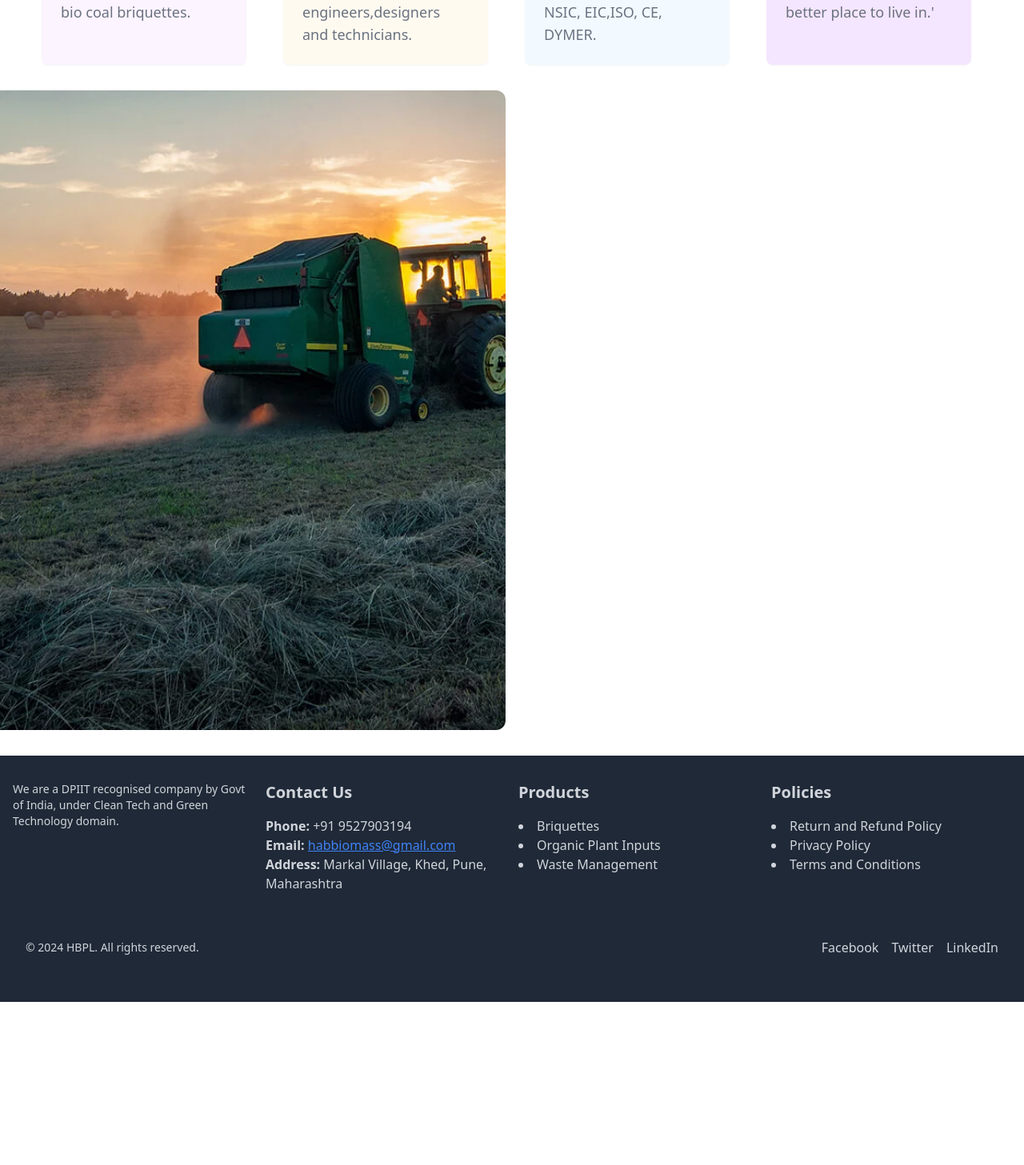
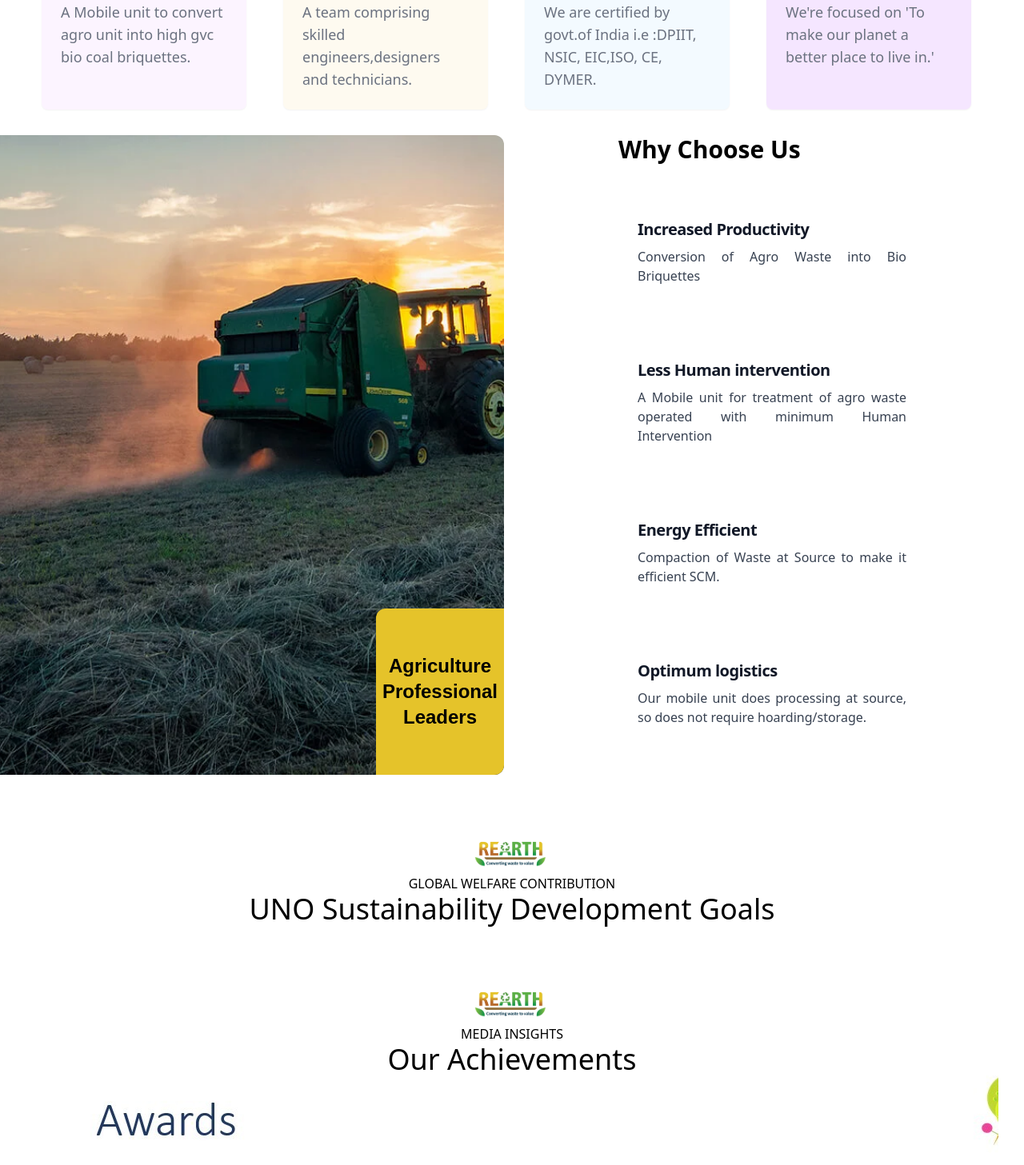
Before and after one commit to Arrnv/SE-porject, a React (Create React App) app: page / in a window 1280 px wide. Shown: the part 1133-2590 px from the top of the page at 80% size. Before the commit the page ends 2386 px from the top, so only its background shows below. Built offline with nearby package versions, Linux system fonts and the light colour scheme.

Commit message:
arnav
home page

```diff
--- a/src/components/Navbar.jsx
+++ b/src/components/Navbar.jsx
@@ -1,9 +1,6 @@
 import React, { useState } from 'react';
 import 'flowbite';
 import image2 from '../assets/rearth_logo.png'
-
-
-
 
 const Navbar = () => {
     const [isMobileMenuOpen, setIsMobileMenuOpen] = useState(false);
@@ -18,7 +15,7 @@ const Navbar = () => {
     };
 
     return (
-        <div className='fixed top-0 left-0 right-0 z-40'>
+        <div className='top-0 left-0 right-0 z-40'>
             <nav className="bg-white border-gray-200 dark:bg-gray-900 relative z-10">
                 <div className="max-w-screen-2xl flex flex-wrap items-center justify-between mx-auto p-2">
                     <a href="#" className="flex items-center space-x-3 rtl:space-x-reverse">
--- a/src/pages/Homepage.jsx
+++ b/src/pages/Homepage.jsx
@@ -3,21 +3,64 @@ import Slider from '../components/Slider'
 import tractor from '../assets/features-3-1-1.jpg'
 import Card3Presentation from '../components/Card3Presentation'
 import Footer from '../components/Footer'
+import img5 from '../assets/rearth_logo.png'
+import achivement from '../assets/WhatsApp Image 2024-03-22 at 6.01.42 PM.jpeg'
 const Homepage = () => {
   return (
     <div className=''>
 
       <Slider/>
       <Card3Presentation />
-      <div className="w-screen h-auto grid grid-cols-2 gap-4 overflow-hidden ">
-        <div className="bg-cover bg-center h-dvh rounded-r-xl " style={{backgroundImage: `url(${tractor})`}}>
-
+      <div className="w-screen h-auto grid grid-cols-2 gap-5 overflow-hidden text-justify">
+        <div className="flex justify-end items-end bg-cover bg-center h-dvh rounded-r-xl " style={{backgroundImage: `url(${tractor})`}}>
+          <div className='h-52 w-40 bg-[#e5c32a] flex items-center justify-center text-center rounded-tl-xl rounded-br-xl' style={{ fontFamily: 'Gotham, sans-serif' }}>
+              <h3 className="text-2xl font-bold">Agriculture Professional Leaders</h3>
+          </div>
         </div>
-        <div>
-
+        <div className='grid grid-flow-row gap-2 justify-center' >
+          <h1 className='text-3xl font-bold'>Why Choose Us</h1>
+          <div>
+            <a href="#" class="block max-w-sm p-6 bg-white border-gray-200 rounded-lg hover:bg-gray-100 dark:bg-gray-800 dark:border-gray-700 dark:hover:bg-gray-700">
+            <h5 class="mb-2 text-xl font-bold tracking-tight text-gray-900 dark:text-white">Increased Productivity</h5>
+            <p class="font-normal text-gray-700 dark:text-gray-400">Conversion of Agro Waste into Bio Briquettes</p>
+            </a>
+          </div>
+          <div>
+            <a href="#" class="block max-w-sm p-6 bg-white border-gray-200 rounded-lg  hover:bg-gray-100 dark:bg-gray-800 dark:border-gray-700 dark:hover:bg-gray-700">
+            <h5 class="mb-2 text-xl font-bold tracking-tight text-gray-900 dark:text-white">Less Human intervention</h5>
+            <p class="font-normal text-gray-700 dark:text-gray-400">A Mobile unit for treatment of agro waste operated with minimum Human Intervention</p>
+            </a>
+          </div>
+          <div>
+            <a href="#" class="block max-w-sm p-6 bg-white border-gray-200 rounded-lg hover:bg-gray-100 dark:bg-gray-800 dark:border-gray-700 dark:hover:bg-gray-700">
+            <h5 class="mb-2 text-xl font-bold tracking-tight text-gray-900 dark:text-white">Energy Efficient</h5>
+            <p class="font-normal text-gray-700 dark:text-gray-400">Compaction of Waste at Source to make it efficient SCM.</p>
+            </a>
+          </div>
+          <div>
+            <a href="#" class="block max-w-sm p-6 bg-white border-gray-200 rounded-lg hover:bg-gray-100 dark:bg-gray-800 dark:border-gray-700 dark:hover:bg-gray-700">
+            <h5 class="mb-2 text-xl font-bold tracking-tight text-gray-900 dark:text-white">Optimum logistics</h5>
+            <p class="font-normal text-gray-700 dark:text-gray-400">Our mobile unit does processing at source, so does not require hoarding/storage.</p>
+            </a>
+          </div>
         </div>
       </div>
-      <div className='w-screen h-auto'>
+      <div className='w-screen h-auto flex justify-center my-20'>
+        <div className='grid grid-cols-1 justify-items-center'>
+          <img className='w-24' src={img5} alt="" srcset="" />
+          <p>GLOBAL WELFARE CONTRIBUTION</p>
+          <p className='text-4xl'>UNO Sustainability Development Goals</p>
+        </div>
+      </div>
+      <div className='w-screen h-auto flex justify-center'>
+        <div className='grid grid-cols-1 justify-items-center'>
+          <img className='w-24' src={img5} alt="" srcset="" />
+          <p>MEDIA INSIGHTS</p>
+          <p className='text-4xl'>Our Achievements</p>
+          <div>
+             <img src={achivement} alt="" srcset="" />
+          </div>
+        </div>
 
       </div>
       <Footer/>
```
Also changed, not shown: src/assets/WhatsApp Image 2024-03-22 at 6.01.42 PM.jpeg (added).
